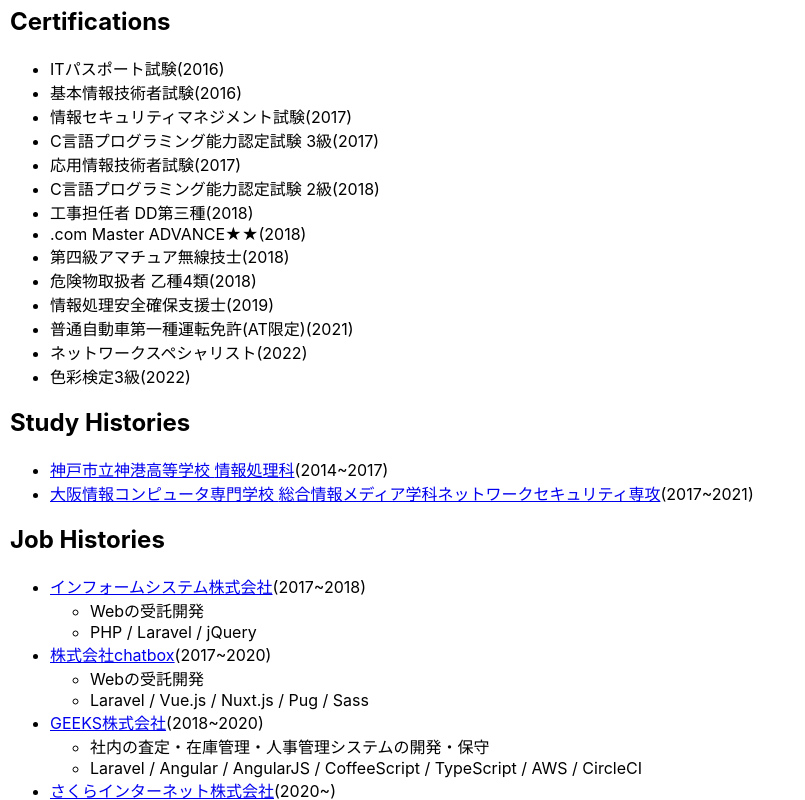
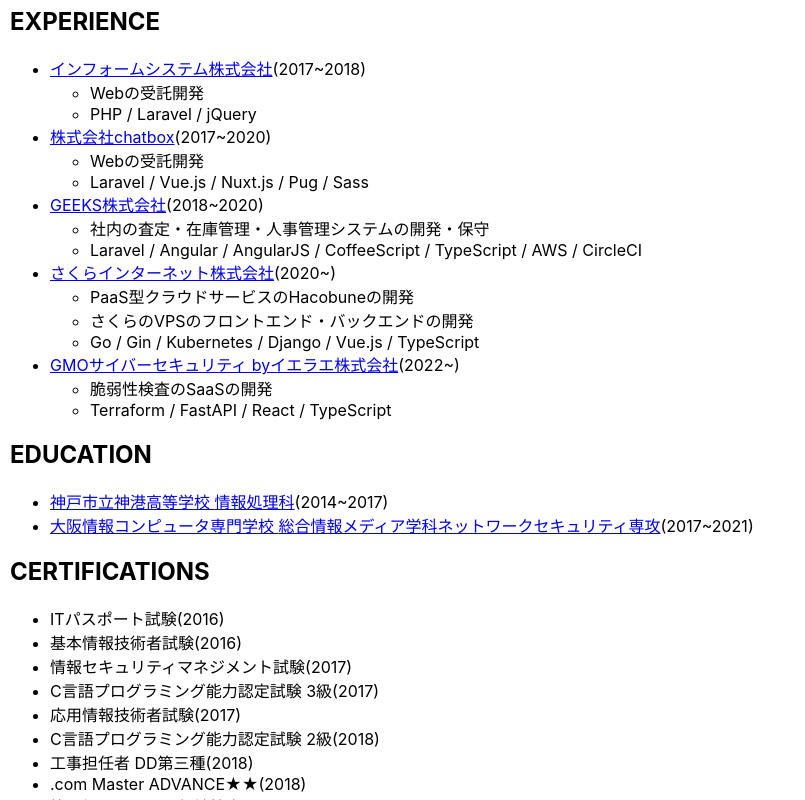
Before and after one commit to tyokinuhata/tyokinuhata.github.io, a React (Create React App) app: page / in a window 1280 px wide. Shown: the part 740-1540 px from the top of the page, without its empty margins (0-805 px from the left). Built offline with nearby package versions, Linux system fonts and the light colour scheme.

Commit message:
Modify design

```diff
--- a/src/App.tsx
+++ b/src/App.tsx
@@ -3,14 +3,14 @@
 import icon from './icon.png';
 import './App.css';
 import { getAge } from './utility';
-import type { About, Certification, Certifications, JobHistories, JobHistory, Link, Links, OtherHistories, OtherHistory, StudyHistories, StudyHistory } from './portfolio';
+import type { About, Certification, Certifications, Experiences, Experience, Link, Links, OtherHistories, OtherHistory, Educations, Education } from './portfolio';
 
 function App() {
   const about: About = portfolio.about
   const links: Links = portfolio.links
   const certifications: Certifications = portfolio.certifications
-  const studyHistories: StudyHistories = portfolio.study_histories
-  const jobHistories: JobHistories = portfolio.job_histories
+  const educations: Educations = portfolio.educations
+  const experiences: Experiences = portfolio.experiences
   const otherHistories: OtherHistories = portfolio.other_histories
 
   return (
@@ -39,39 +39,39 @@
           )
         })}
       </ul>
+      <h2>{experiences.title}</h2>
+      <ul>
+        {experiences.values.map((experience: Experience): React.ReactElement => {
+          return (
+            <li key={experience.name}>
+              <a href={experience.url} target="_blank" rel="noreferrer">{experience.name}</a>
+              ({experience.begin}~{experience.end})
+              <ul>
+                {experience.desc.map((desc: string): React.ReactElement => {
+                  return (<li key={desc}>{desc}</li>)
+                })}
+                <li>{experience.tech.join(" / ")}</li>
+              </ul>
+            </li>
+          )
+        })}
+      </ul>
+      <h2>{educations.title}</h2>
+      <ul>
+        {educations.values.map((education: Education): React.ReactElement => {
+          return (
+            <li key={education.name}>
+              <a href={education.url} target="_blank" rel="noreferrer">{education.name} {education.dept}</a>
+              ({education.begin}~{education.end})
+            </li>
+          )
+        })}
+      </ul>
       <h2>{certifications.title}</h2>
       <ul>
         {certifications.values.map((certification: Certification): React.ReactElement => {
           return (
             <li key={certification.name}>{certification.name}({certification.year})</li>
-          )
-        })}
-      </ul>
-      <h2>{studyHistories.title}</h2>
-      <ul>
-        {studyHistories.values.map((history: StudyHistory): React.ReactElement => {
-          return (
-            <li key={history.name}>
-              <a href={history.url} target="_blank" rel="noreferrer">{history.name} {history.dept}</a>
-              ({history.begin}~{history.end})
-            </li>
-          )
-        })}
-      </ul>
-      <h2>{jobHistories.title}</h2>
-      <ul>
-        {jobHistories.values.map((history: JobHistory): React.ReactElement => {
-          return (
-            <li key={history.name}>
-              <a href={history.url} target="_blank" rel="noreferrer">{history.name}</a>
-              ({history.begin}~{history.end})
-              <ul>
-                {history.desc?.map((desc: string): React.ReactElement => {
-                  return (<li>{desc}</li>)
-                })}
-                <li>{history.tech?.join(" / ")}</li>
-              </ul>
-            </li>
           )
         })}
       </ul>
--- a/src/portfolio.json
+++ b/src/portfolio.json
@@ -1,7 +1,7 @@
 {
     "title": "This Is Kazukichi",
     "about": {
-        "title": "About",
+        "title": "ABOUT",
         "name": {
             "key": "Name",
             "value": {
@@ -40,7 +40,7 @@
         }
     },
     "links": {
-        "title": "Links",
+        "title": "LINKS",
         "values": [
             {
                 "name": "Twitter",
@@ -80,8 +80,70 @@
             }
         ]
     },
+    "experiences": {
+        "title": "EXPERIENCE",
+        "values": [
+            {
+                "name": "インフォームシステム株式会社",
+                "url": "https://www.inform.co.jp/",
+                "begin": 2017,
+                "end": 2018,
+                "desc": ["Webの受託開発"],
+                "tech": ["PHP", "Laravel", "jQuery"]
+            },
+            {
+                "name": "株式会社chatbox",
+                "url": "https://chatbox-inc.com/",
+                "begin": 2017,
+                "end": 2020,
+                "desc": ["Webの受託開発"],
+                "tech": ["Laravel", "Vue.js", "Nuxt.js", "Pug", "Sass"]
+            },
+            {
+                "name": "GEEKS株式会社",
+                "url": "https://geeks.ne.jp/",
+                "begin": 2018,
+                "end": 2020,
+                "desc": ["社内の査定・在庫管理・人事管理システムの開発・保守"],
+                "tech": ["Laravel", "Angular", "AngularJS", "CoffeeScript", "TypeScript", "AWS", "CircleCI"]
+            },
+            {
+                "name": "さくらインターネット株式会社",
+                "url": "https://www.sakura.ad.jp/",
+                "begin": 2020,
+                "desc": ["PaaS型クラウドサービスのHacobuneの開発", "さくらのVPSのフロントエンド・バックエンドの開発"],
+                "tech": ["Go", "Gin", "Kubernetes", "Django", "Vue.js", "TypeScript"]
+            },
+            {
+                "name": "GMOサイバーセキュリティ byイエラエ株式会社",
+                "url": "https://gmo-cybersecurity.com/",
+                "begin": 2022,
+                "desc": ["脆弱性検査のSaaSの開発"],
+                "tech": ["Terraform", "FastAPI", "React", "TypeScript"]
+            }
+        ]
+    },
+    "educations": {
+        "title": "EDUCATION",
+        "values": [
+            {
+                "name": "神戸市立神港高等学校",
+                "dept": "情報処理科",
+                "url": "http://www2.kobe-c.ed.jp/snk-hs/?page_id=42",
+                "begin": 2014,
+                "end": 2017
+            },
+            {
+                "name": "大阪情報コンピュータ専門学校",
+                "dept": "総合情報メディア学科ネットワークセキュリティ専攻",
+                "url": "https://www.oic.ac.jp/course/it/security.html",
+                "begin": 2017,
+                "end": 2021
+            }
+        ]
+    },
     "certifications": {
-        "title": "Certifications",
+        "title": "CERTIFICATIONS",
         "values": [
             {
                 "name": "ITパスポート試験",
@@ -141,70 +203,8 @@
             }
         ]
     },
-    "study_histories": {
-        "title": "Study Histories",
-        "values": [
-            {
-                "name": "神戸市立神港高等学校",
-                "dept": "情報処理科",
-                "url": "http://www2.kobe-c.ed.jp/snk-hs/?page_id=42",
-                "begin": 2014,
-                "end": 2017
-            },
-            {
-                "name": "大阪情報コンピュータ専門学校",
-                "dept": "総合情報メディア学科ネットワークセキュリティ専攻",
-                "url": "https://www.oic.ac.jp/course/it/security.html",
-                "begin": 2017,
-                "end": 2021
-            }
-        ]
-    },
-    "job_histories": {
-        "title": "Job Histories",
-        "values": [
-            {
-                "name": "インフォームシステム株式会社",
-                "url": "https://www.inform.co.jp/",
-                "begin": 2017,
-                "end": 2018,
-                "desc": ["Webの受託開発"],
-                "tech": ["PHP", "Laravel", "jQuery"]
-            },
-            {
-                "name": "株式会社chatbox",
-                "url": "https://chatbox-inc.com/",
-                "begin": 2017,
-                "end": 2020,
-                "desc": ["Webの受託開発"],
-                "tech": ["Laravel", "Vue.js", "Nuxt.js", "Pug", "Sass"]
-            },
-            {
-                "name": "GEEKS株式会社",
-                "url": "https://geeks.ne.jp/",
-                "begin": 2018,
-                "end": 2020,
-                "desc": ["社内の査定・在庫管理・人事管理システムの開発・保守"],
-                "tech": ["Laravel", "Angular", "AngularJS", "CoffeeScript", "TypeScript", "AWS", "CircleCI"]
-            },
-            {
-                "name": "さくらインターネット株式会社",
-                "url": "https://www.sakura.ad.jp/",
-                "begin": 2020,
-                "desc": ["PaaS型クラウドサービスのHacobuneの開発", "さくらのVPSのフロントエンド・バックエンドの開発"],
-                "tech": ["Go", "Gin", "Kubernetes", "Django", "Vue.js", "TypeScript"]
-            },
-            {
-                "name": "GMOサイバーセキュリティ byイエラエ株式会社",
-                "url": "https://gmo-cybersecurity.com/",
-                "begin": 2022,
-                "desc": ["脆弱性検査のSaaSの開発"],
-                "tech": ["Terraform", "FastAPI", "React", "TypeScript"]
-            }
-        ]
-    },
     "other_histories": {
-        "title": "Other Histories",
+        "title": "OTHER HISTORIES",
         "values": [
             {
                 "name": "SPAJAM2019 関西予選 最優秀賞",
```
Also changed, not shown: src/portfolio.ts (+18 -17 lines).
